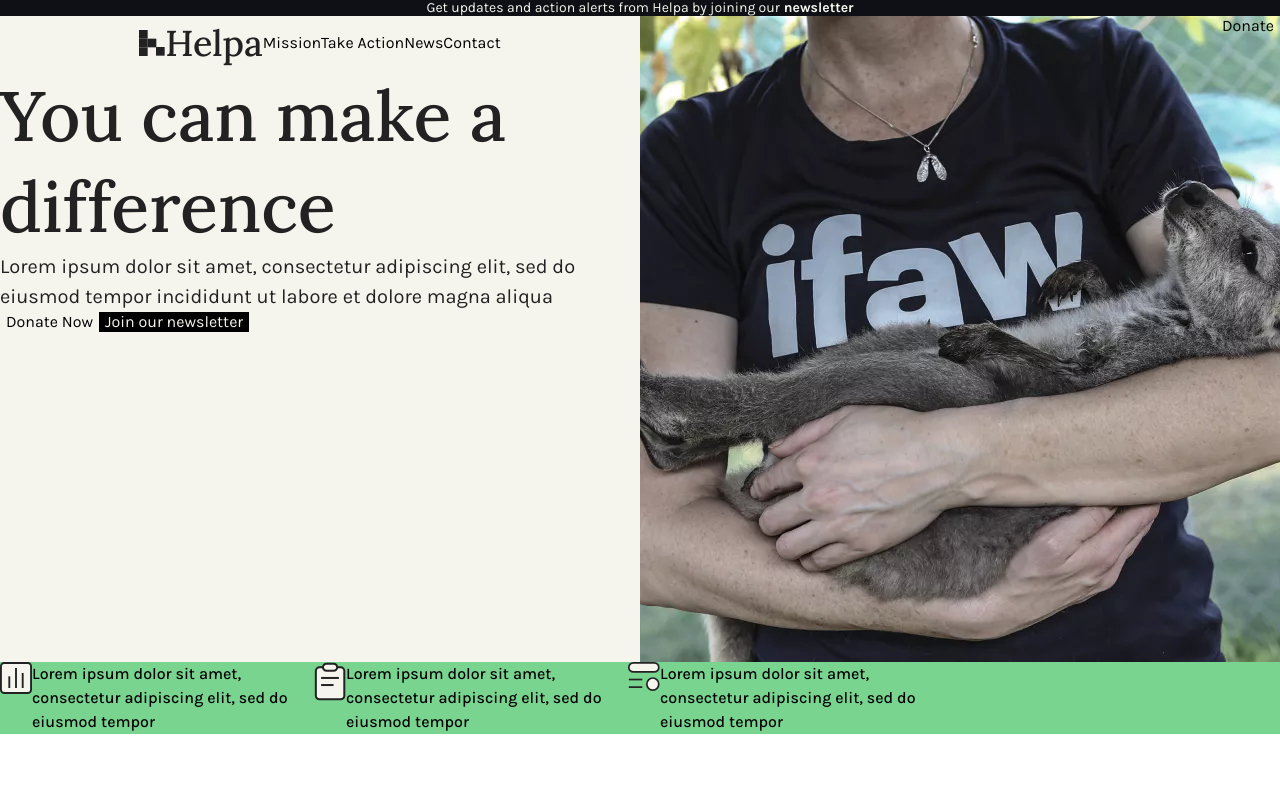
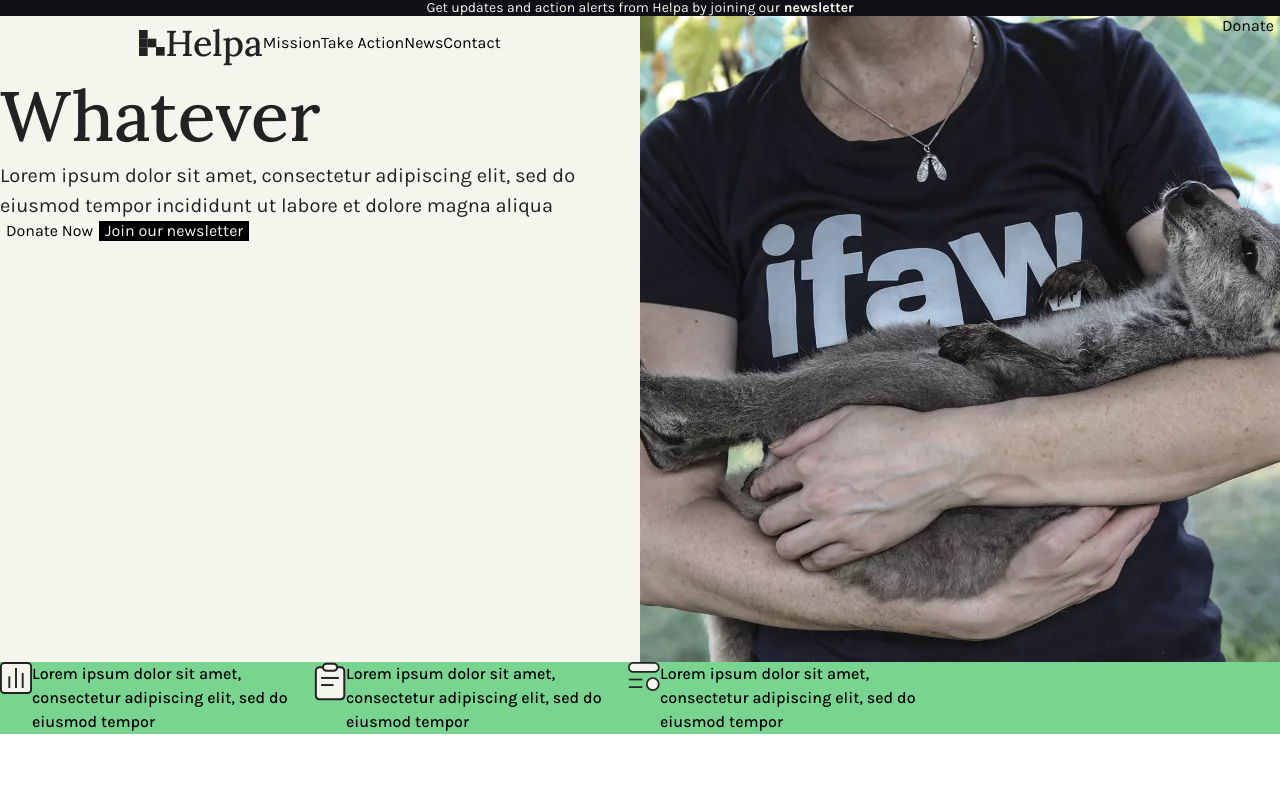
Before and after one commit to amr-cloudforce/Helpa-template-Next, a Next.js app: page / in a window 1280 px wide. Shown: the top 800 px of the page. Built offline with nearby package versions, Linux system fonts and the light colour scheme.

Commit message:
Commit from TeleportHQ

```diff
--- a/pages/index.js
+++ b/pages/index.js
@@ -106,7 +106,7 @@ const Home = (props) => {
               </header>
               <div className="home-hero-section">
                 <div className="home-header">
-                  <h1 className="home-heading">You can make a difference</h1>
+                  <h1 className="home-heading">Whatever</h1>
                   <p className="home-caption">
                     Lorem ipsum dolor sit amet, consectetur adipiscing elit, sed
                     do eiusmod tempor incididunt ut labore et dolore magna
@@ -1056,7 +1056,7 @@ window.addEventListener("load", function() {
             flex-direction: column;
           }
           .home-heading {
-            color: #222223;
+            color: rgb(34, 34, 35);
             font-size: 70px;
             font-style: normal;
             font-family: Lora;
```
